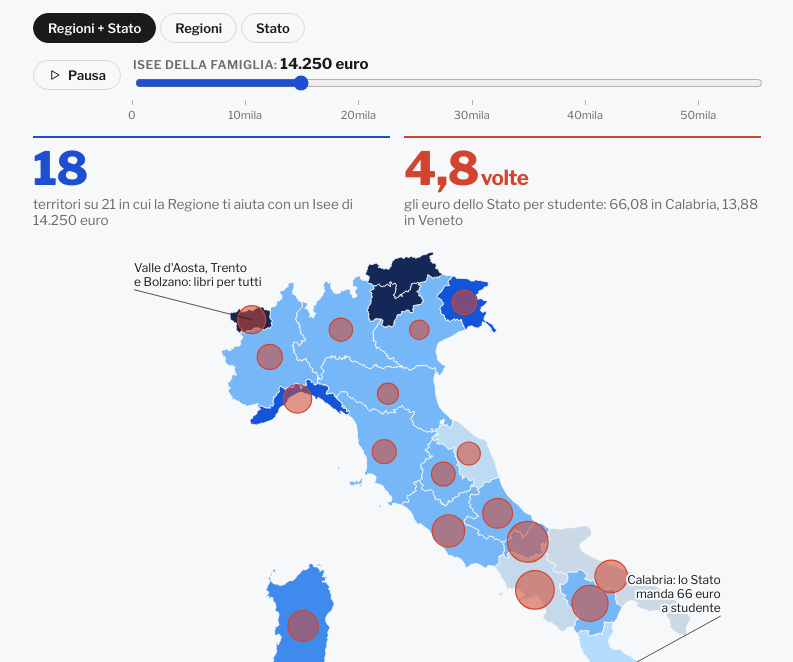
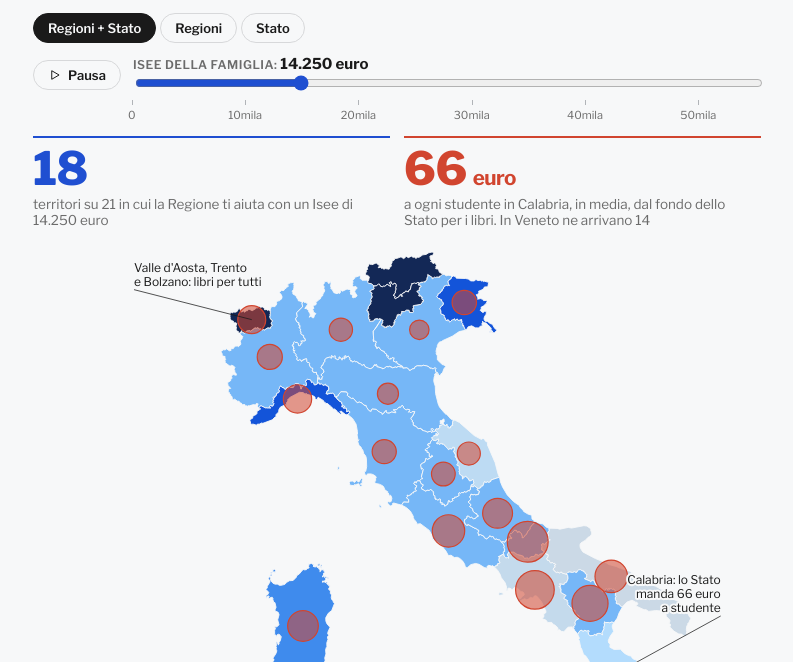
Before and after one commit to elena-aquilanti/costi-scuola, a plain HTML site: page aiuti-regioni/index.html in a window 1280 px wide. Shown: the part 138-800 px from the top of the page, without its empty margins (243-1036 px from the left). Drawn offline with nearby package versions, Linux system fonts and the light colour scheme.

Commit message:
Mappa: riquadro del fondo statale riscritto in euro per studente
Co-Authored-By: Claude Opus 5.5 <noreply@anthropic.com>
Claude-Session: https://claude.ai/code/session_01CRmx9nKGCKbmLwGkrvThTh

```diff
--- a/aiuti-regioni/index.html
+++ b/aiuti-regioni/index.html
@@ -39,7 +39,7 @@ const clOf=g=>COMODATO[g]?SOGLIA_CL[4]:SOGLIA_CL.find(x=>SOGLIA[g]<=x.max);
 document.getElementById('v2key').innerHTML='<span style="font-weight:600;color:var(--fg)">La Regione aiuta fino a:</span>'+SOGLIA_CL.map(x=>`<span><i style="background:var(${x.c})"></i>${x.t}</span>`).join('')+`<span><i style="background:var(--grey-5)"></i>nessun aiuto al tuo Isee</span>`;
 const F9=DATA.f9.map(d=>({...d,v:d.tot/d.stud})).sort((a,b)=>b.v-a.v); const BY=Object.fromEntries(F9.map(d=>[d.reg,d]));
 const F9hi=F9[0], F9lo=F9[F9.length-1];
-document.querySelector('#kpi-x .t').textContent=`gli euro dello Stato per studente: ${f2(F9hi.v)} in ${F9hi.reg}, ${f2(F9lo.v)} in ${F9lo.reg}`;
+document.querySelector('#kpi-x .t').textContent=`a ogni studente in ${F9hi.reg}, in media, dal fondo dello Stato per i libri. In ${F9lo.reg} ne arrivano ${f0(F9lo.v)}`;
 const MK=d3.range(0,50001,10000).map(v=>[v,v?f0(v/1000)+'mila':'0']);
 function marks(){ const el=document.getElementById('marks'), ri=vIsee.getBoundingClientRect(), rm=el.getBoundingClientRect(); if(!ri.width) return; const max=+vIsee.max, th=8;
   el.innerHTML=MK.map(([v,t])=>{ const x=ri.left-rm.left+th+(ri.width-2*th)*v/max; const tr=x<12?'translateX(-2px)':x>rm.width-24?'translateX(-100%)':'translateX(-50%)'; return `<i style="left:${x}px"></i><span style="left:${x}px;transform:${tr}">${t}</span>`; }).join(''); }
@@ -99,7 +99,7 @@ function stopPlay(){ if(playing){cancelAnimationFrame(playing);playing=null;} pb
 pb.addEventListener('click',()=>{ if(playing){stopPlay();return;} pb.querySelector('span').textContent='Pausa'; let v=+vIsee.value>=54000?0:+vIsee.value; let last=performance.now();
   const step=t=>{ v=Math.min(55000,v+(t-last)*8); last=t; vIsee.value=Math.round(v/250)*250; draw2(false); if(v<55000) playing=requestAnimationFrame(step); else stopPlay(); }; playing=requestAnimationFrame(step); });
 vIsee.addEventListener('pointerdown',stopPlay);
-onView(mapEl,()=>{ const kx=document.getElementById('k-x'); kx.dataset.cur=0; countUp(kx,F9[0].v/F9[F9.length-1].v,1,'','<small>volte</small>',1000); if(RM) return; draw2(true); vIsee.value=0; draw2(false); setTimeout(()=>{ if(!playing) pb.click(); },3200); });
+onView(mapEl,()=>{ const kx=document.getElementById('k-x'); kx.dataset.cur=0; countUp(kx,F9hi.v,0,'','<small> euro</small>',1000); if(RM) return; draw2(true); vIsee.value=0; draw2(false); setTimeout(()=>{ if(!playing) pb.click(); },3200); });
 
 
 }).catch(e=>Radar.fail("main.radar",e));
```
